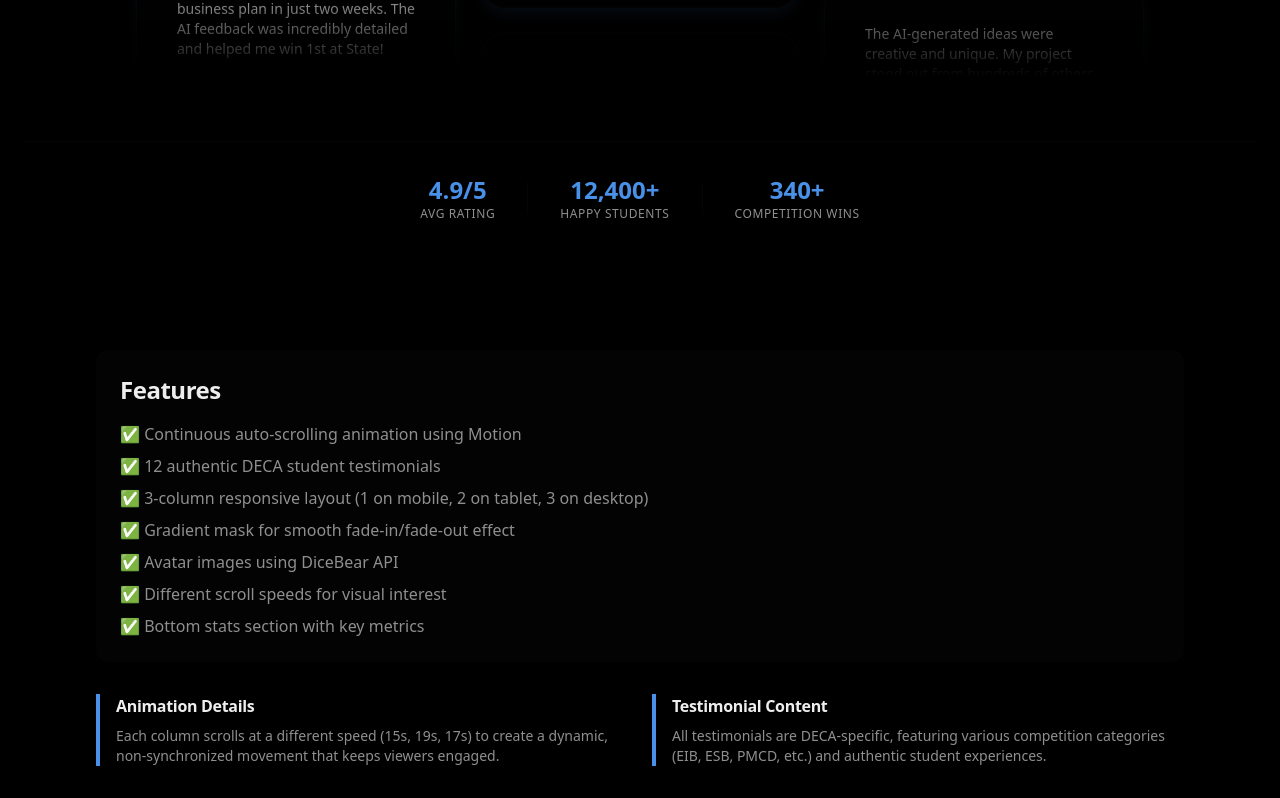
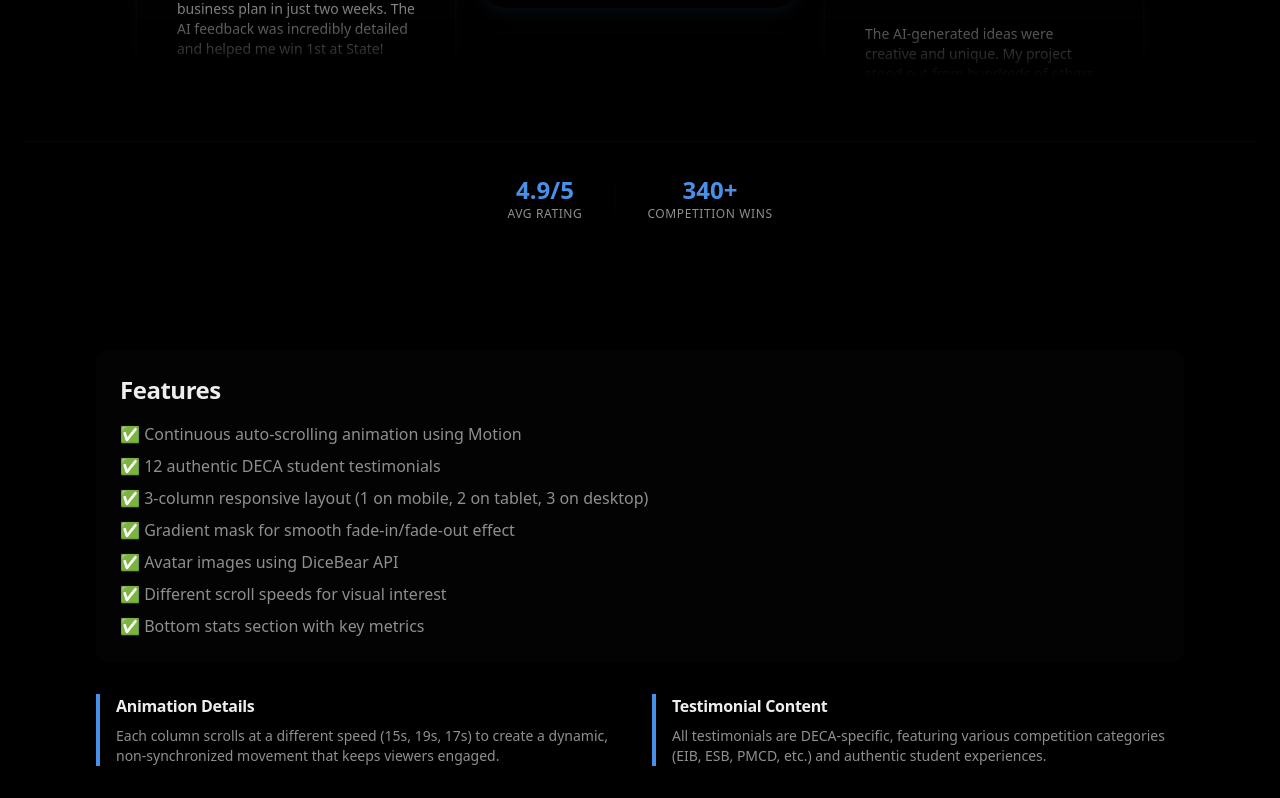
Before and after one commit to Lecraw/deca-dex, a Next.js app: page /demo-testimonials in a window 1280 px wide. Shown: the part 1235-2033 px from the top of the page. Built offline with nearby package versions, Linux system fonts and the light colour scheme; grey boxes are pictures that could not be loaded.

Commit message:
Remove mentions of 12400 students helped

```diff
--- a/src/app/page.tsx
+++ b/src/app/page.tsx
@@ -79,7 +79,6 @@
 ];
 
 const impactStats = [
-  { value: 12400, suffix: "+", label: "Students Helped", icon: Users, sub: "across 380+ high schools" },
   { value: 87, suffix: "%", label: "Score Improvement", icon: TrendingUp, sub: "on judge rubrics" },
   { value: 2300, suffix: "+", label: "Projects Built", icon: Target, sub: "competition-ready" },
   { value: 340, suffix: "+", label: "Competition Wins", icon: Award, sub: "district to ICDC" },
@@ -199,7 +198,6 @@
 const storyCards = [
   { category: "PERFORMANCE", title: "98% Uptime", desc: "Enterprise-grade reliability ensuring your preparation is never interrupted." },
   { category: "SPEED", title: "1.2s Response", desc: "Lightning-fast AI feedback so you can iterate and improve in real-time." },
-  { category: "COMMUNITY", title: "12,400+ Students", desc: "Trusted by DECA competitors across 380+ high schools nationwide." },
   { category: "COVERAGE", title: "50+ Events", desc: "Every DECA competitive event category fully supported and covered." },
   { category: "AI ENGINE", title: "Claude AI Powered", desc: "Anthropic's most capable AI model delivering competition-winning insights." },
   { category: "SECURITY", title: "256-bit Encryption", desc: "Bank-level data security protecting all your project work and ideas." },
@@ -512,10 +510,6 @@
                   {/* Quick stats */}
                   <div className="flex items-center gap-8 mt-12 pt-8 border-t border-white/10">
                     <div>
-                      <div className="text-2xl font-bold text-white">12,400+</div>
-                      <div className="text-xs text-neutral-400 uppercase tracking-wider">Students</div>
-                    </div>
-                    <div>
                       <div className="text-2xl font-bold text-white">50+</div>
                       <div className="text-xs text-neutral-400 uppercase tracking-wider">Events</div>
                     </div>
@@ -656,7 +650,7 @@
               </p>
             </div>
 
-            <div className="reveal-stagger grid grid-cols-1 sm:grid-cols-2 lg:grid-cols-4 gap-6 md:gap-5">
+            <div className="reveal-stagger grid grid-cols-1 sm:grid-cols-2 lg:grid-cols-3 gap-6 md:gap-5">
               {impactStats.map((stat) => (
                 <ImpactCard
                   key={stat.label}
--- a/src/components/sections/TestimonialsSection.tsx
+++ b/src/components/sections/TestimonialsSection.tsx
@@ -68,11 +68,6 @@
           </div>
           <div className="w-px h-8 bg-border/30" />
           <div className="text-center">
-            <div className="text-2xl font-bold text-primary">12,400+</div>
-            <div className="text-xs text-muted-foreground uppercase tracking-wider">Happy Students</div>
-          </div>
-          <div className="w-px h-8 bg-border/30 hidden sm:block" />
-          <div className="text-center hidden sm:block">
             <div className="text-2xl font-bold text-primary">340+</div>
             <div className="text-xs text-muted-foreground uppercase tracking-wider">Competition Wins</div>
           </div>
```
